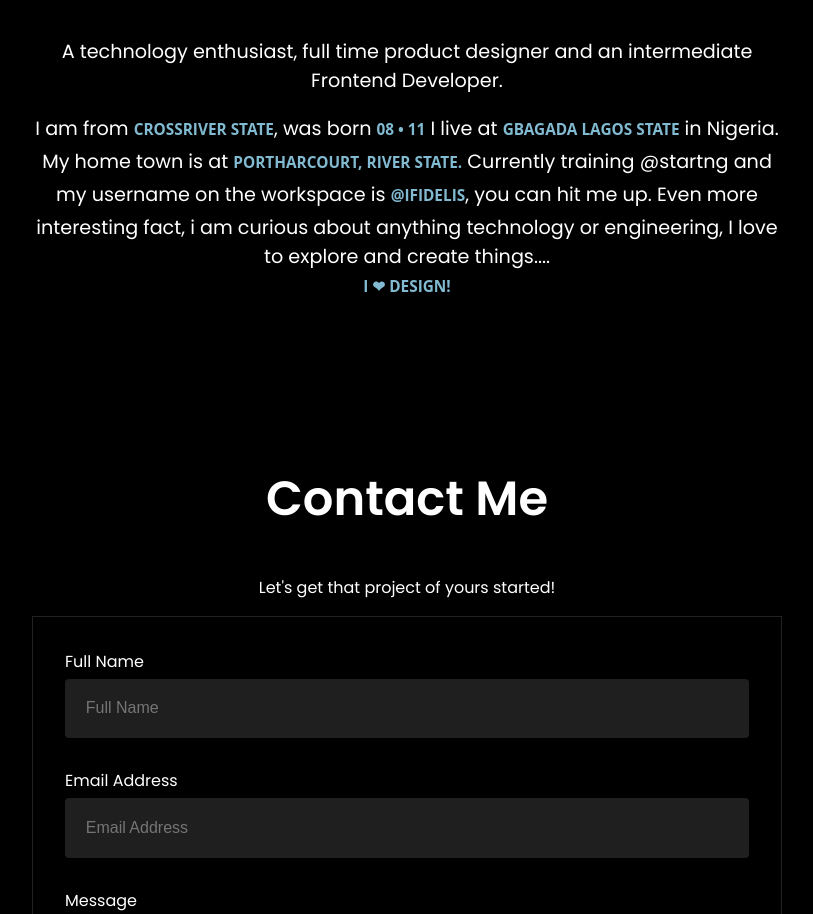
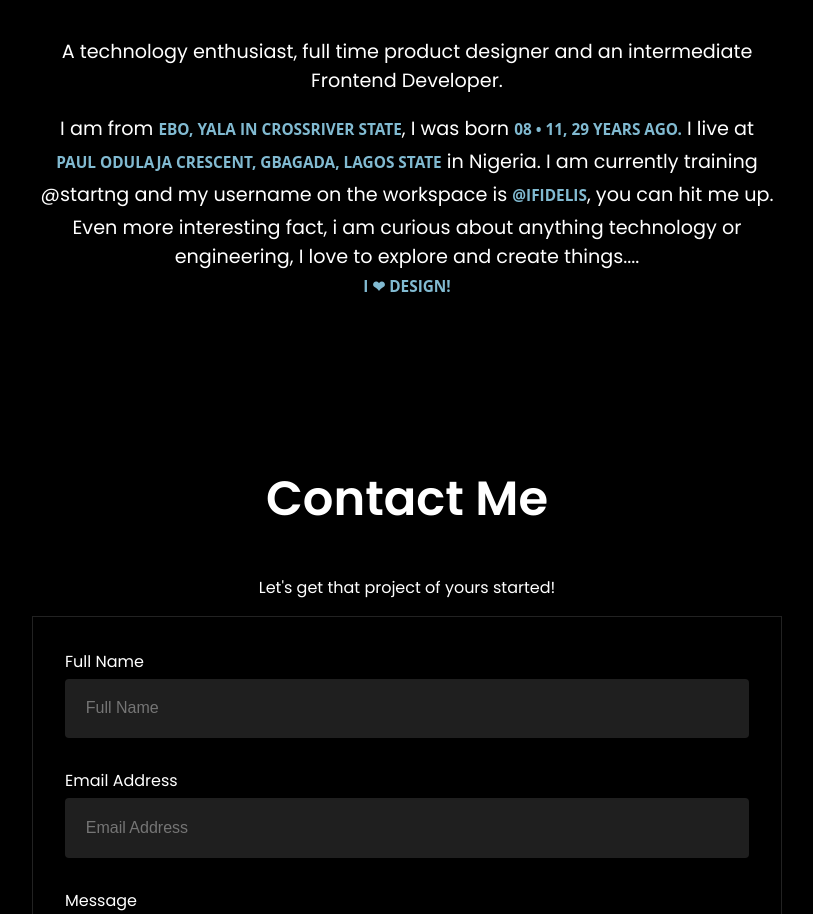
Before and after one commit to iFidelis/Personal-space, a plain HTML site: page index.html in a window 1280 px wide. Shown: the part 1001-1915 px from the top of the page, without its empty margins (233-1046 px from the left). Drawn offline with Linux system fonts and the light colour scheme.

Commit message:
Update index.html

```diff
--- a/index.html
+++ b/index.html
@@ -44,7 +44,7 @@
               A technology enthusiast, full time product designer and an intermediate Frontend Developer.
             </p>
             <p>
-              I am from <span class="hype txt">Crossriver State</span>, was born <span class="hype txt">08 • 11</span> I live at <span class="hype txt">Gbagada Lagos State</span> in Nigeria. My home town is at <span class="hype txt">Portharcourt, River State.</span> Currently training @startng and my username on the workspace is <span class="hype txt">@iFidelis</span>, you can hit me up. Even more interesting fact, i am curious about anything technology or engineering, I love to explore and create things....<br><span class="hype txt">I &#x2764; DESIGN!</span>
+              I am from <span class="hype txt">Ebo, Yala in Crossriver State</span>, I was born <span class="hype txt">08 • 11, 29 Years ago.</span> I live at <span class="hype txt">Paul Odulaja Crescent, Gbagada, Lagos State</span> in Nigeria. I am currently training @startng and my username on the workspace is <span class="hype txt">@iFidelis</span>, you can hit me up. Even more interesting fact, i am curious about anything technology or engineering, I love to explore and create things....<br><span class="hype txt">I &#x2764; DESIGN!</span>
             </p>
           </div>
         </div>
```
